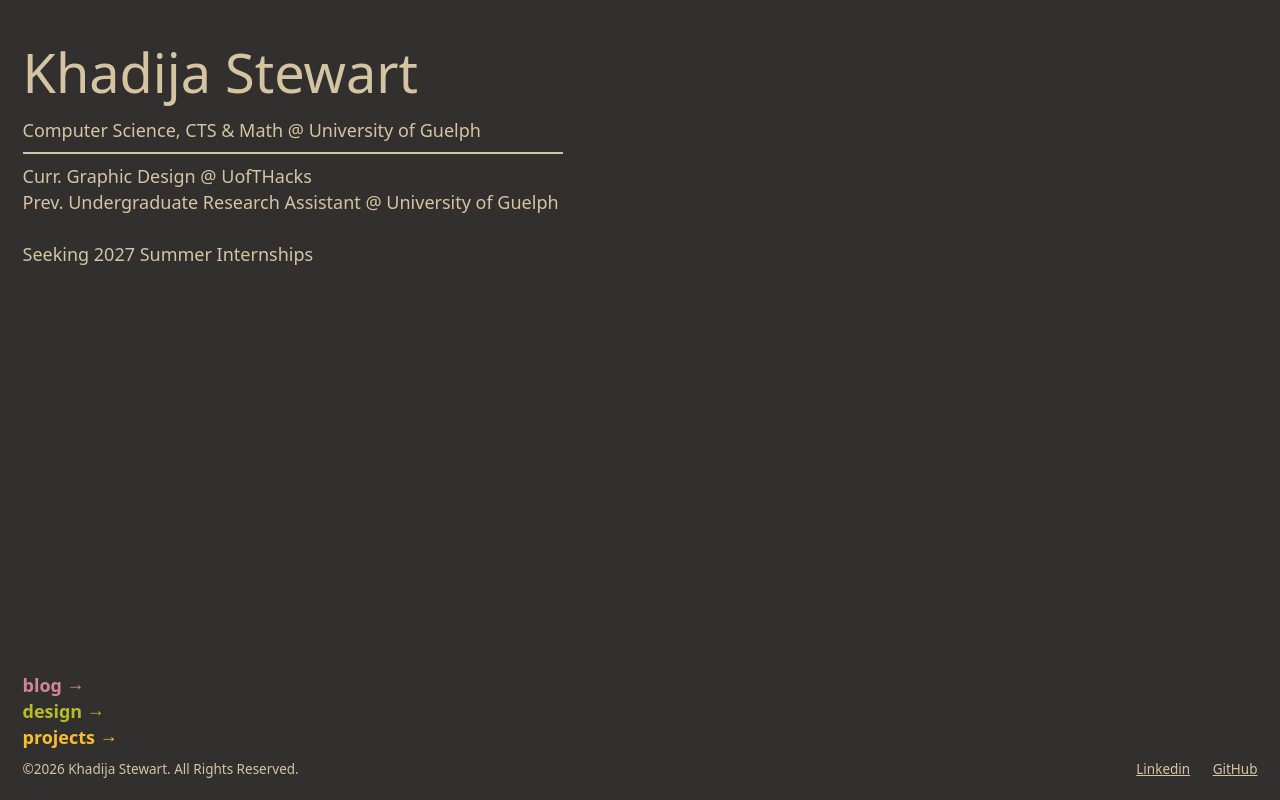
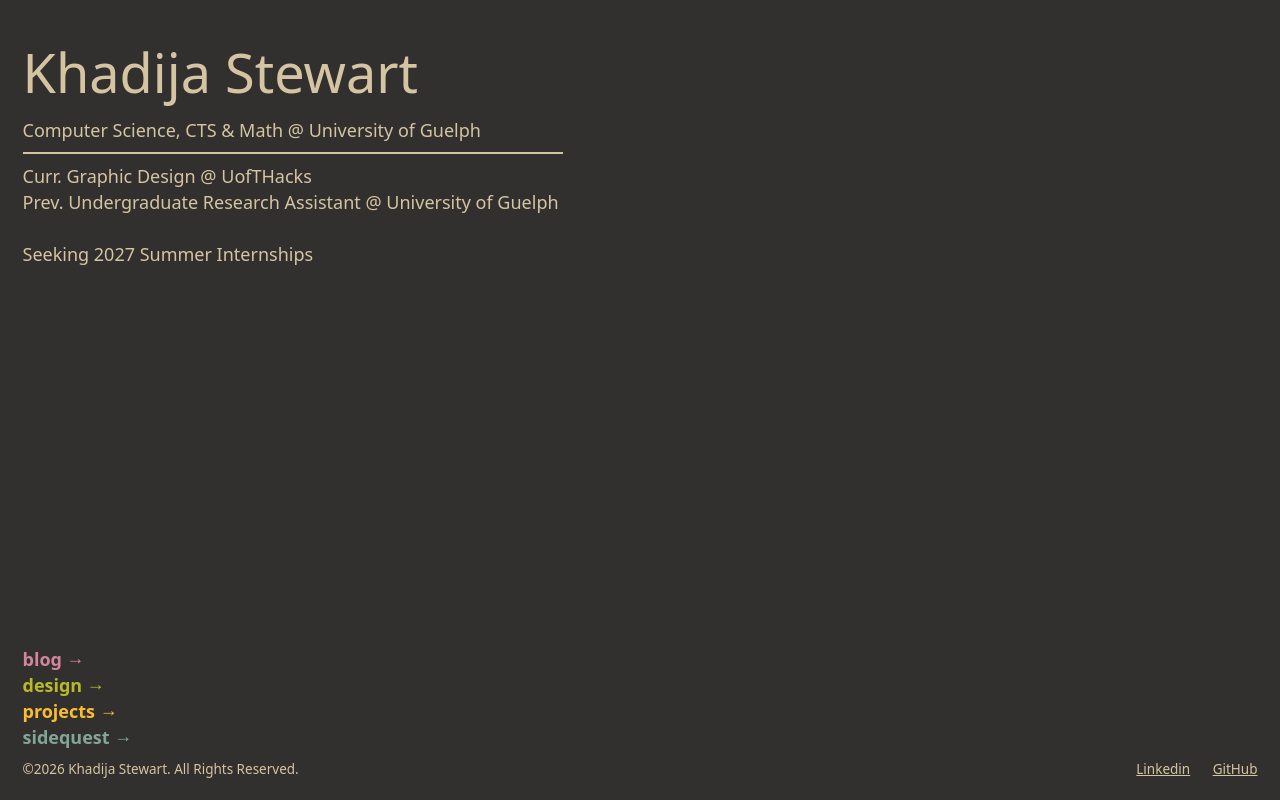
Before and after one commit to stwrtka/portfolio, a React (Vite) app: page / in a window 1280 px wide. Built offline with nearby package versions, Linux system fonts and the light colour scheme; a web font is replaced by a local one.

Commit message:
feat: sidequest tab on homepage

```diff
--- a/src/index.css
+++ b/src/index.css
@@ -40,6 +40,7 @@ html, body {
   --color-green: #B8BB26;
   --color-yellow: #FABD2F;
   --color-pink: #D3869B;
+  --color-blue: #83A598;
   --body: system-ui, 'Arimo', Arimo, sans-serif;
 }
 
--- a/src/pages/Home.tsx
+++ b/src/pages/Home.tsx
@@ -18,6 +18,8 @@ function Home () {
       <a href='/blog' className='cursor-custom-pointer font-bold text-pink'>blog →</a>
       <a href='/design' className='cursor-custom-pointer font-bold text-green'>design →</a>
       <a href='/projects' className=' cursor-custom-pointer font-bold text-yellow'>projects →</a>
+      <a href='https://149hst.itch.io/' className=' cursor-custom-pointer font-bold text-blue'>sidequest →</a>
+
 
       <footer className='flex justify-between pt-2 static'>
         <p className='text-xs text-white'>©2026 Khadija Stewart. All Rights Reserved.</p>
```
Also changed, not shown: public/cursor/default.png, public/cursor/point.png.
